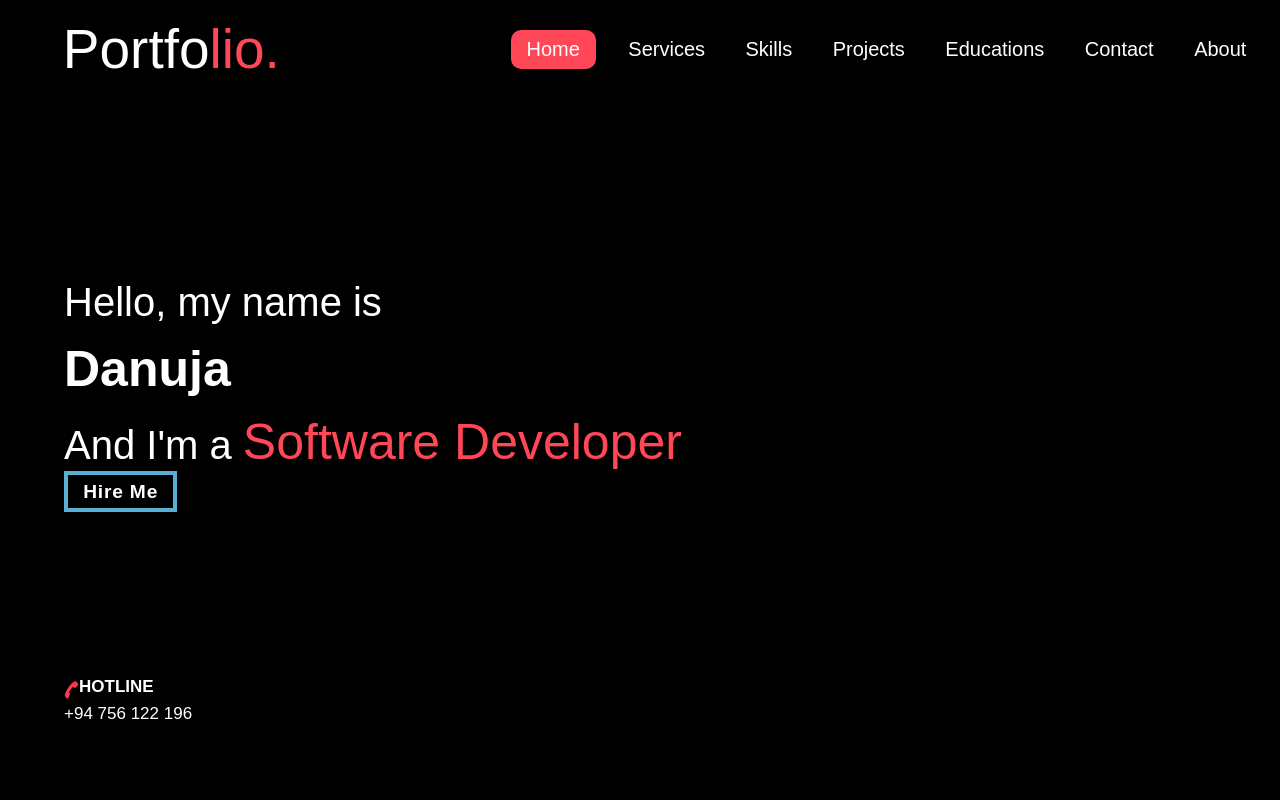
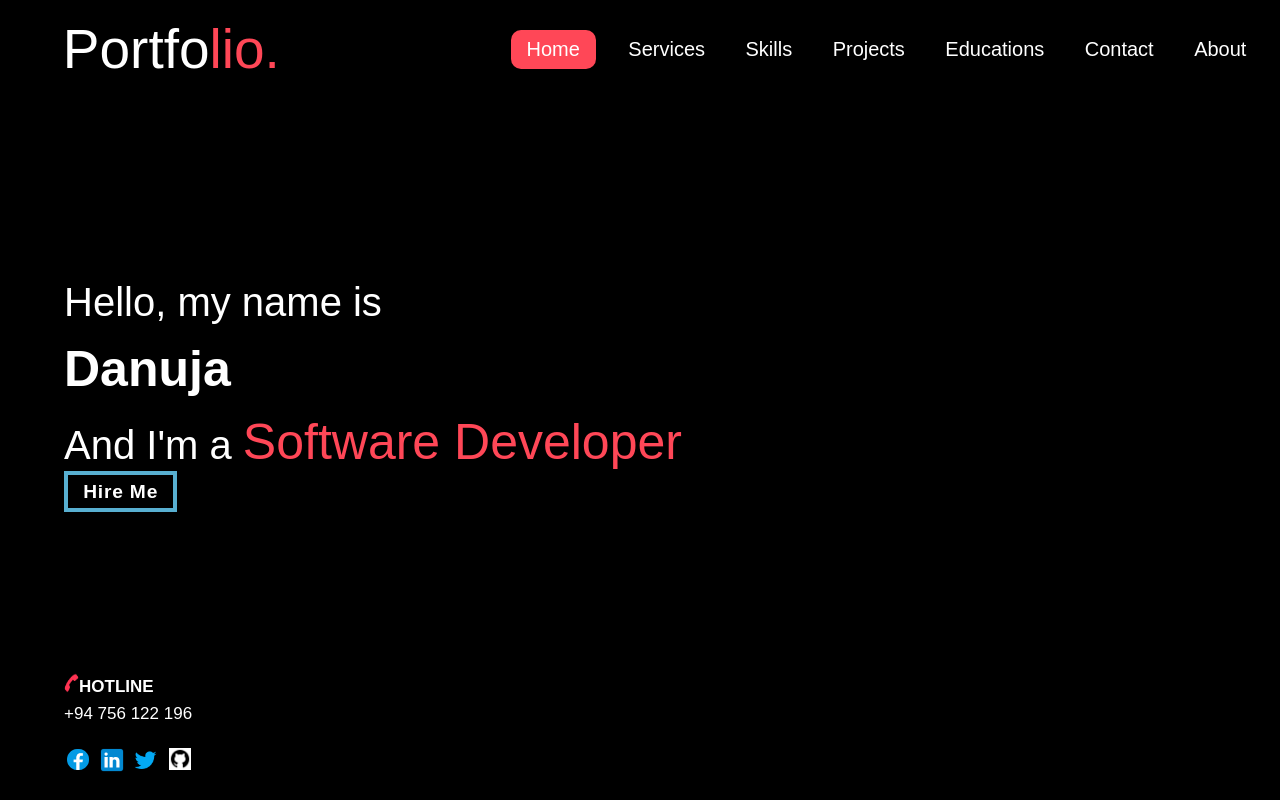
Before and after one commit to danujav/My-Portfolio, a plain HTML site: page index.html in a window 1280 px wide. Drawn offline with Linux system fonts and the light colour scheme.

Commit message:
header icon

```diff
--- a/asserts/css/styleSheet.css
+++ b/asserts/css/styleSheet.css
@@ -170,7 +170,6 @@ hr.rounded {
     color: white;
 }
 .draw-border:hover::before, .draw-border:hover::after {
-    /*border-color: #ffe593;*/
     border-color: #ff4757;
     transition: border-color 0s, width 0.25s, height 0.25s;
     width: 100%;
@@ -195,23 +194,18 @@ hr.rounded {
 .btn:focus {
     outline: 2px dotted #ff4757;
 }
-/*.call{
-    display: inline-block;
+
+.social img:nth-child(1){
     position: absolute;
-    bottom: 76px;
-    left: 71px;
-}*/px
-
-.social img{
-    position: absolute;
-    bottom: 76px;
-    left: 5%;
+    bottom: 31px;
+    left: 0%;
     display: inline-block;
 }
 div:nth-child(3){
     position: absolute;
     bottom: 76px;
     left: 5%;
+
 }
 div:nth-child(3) > h2:nth-child(2){
     color: white;
@@ -222,8 +216,48 @@ div:nth-child(3) > h2:nth-child(2){
 }
 div:nth-child(3) > p:nth-child(3){
     color: white;
-    /*position: absolute;*/
     bottom: 20px;
     left: 15px;
     font-size: 17px;
 }
+.social img:nth-child(4){
+    width: 28px;
+    height: 27px;
+    position: absolute;
+    bottom: -49px;
+    left: 0%;
+    display: inline-block;
+}
+
+.social img:nth-child(5){
+    width: 30px;
+    height: 30px;
+    position: absolute;
+    bottom: -51px;
+    left: 26%;
+    display: inline-block;
+}
+.social img:nth-child(6) {
+    width: 29px;
+    height: 29px;
+    position: absolute;
+    bottom: -51px;
+    left: 52%;
+    display: inline-block;
+}
+.social img:nth-child(7){
+    width: 22px;
+    height: 22px;
+    position: absolute;
+    bottom: -46px;
+    left: 82%;
+    display: inline-block;
+}
+.smoke_img{
+    position: absolute;
+    top: 50px;
+}
+.smoke_img img{
+    width: 100px;
+    height: 100px;
+}
--- a/index.html
+++ b/index.html
@@ -35,6 +35,12 @@
             <img src="asserts/icons/call.png" alt="call" width="15" height="20">
             <h2>HOTLINE</h2>
             <p>+94 756 122 196</p>
+            <img src="asserts/icons/fb.png" alt="fb">
+            <img src="asserts/icons/linkeidn.png" alt="">
+            <img src="asserts/icons/twitter.png" alt="twitter">
+            <img src="asserts/icons/git.png" alt="git">
+
+
         </div>
     </header>
 </body>
```
